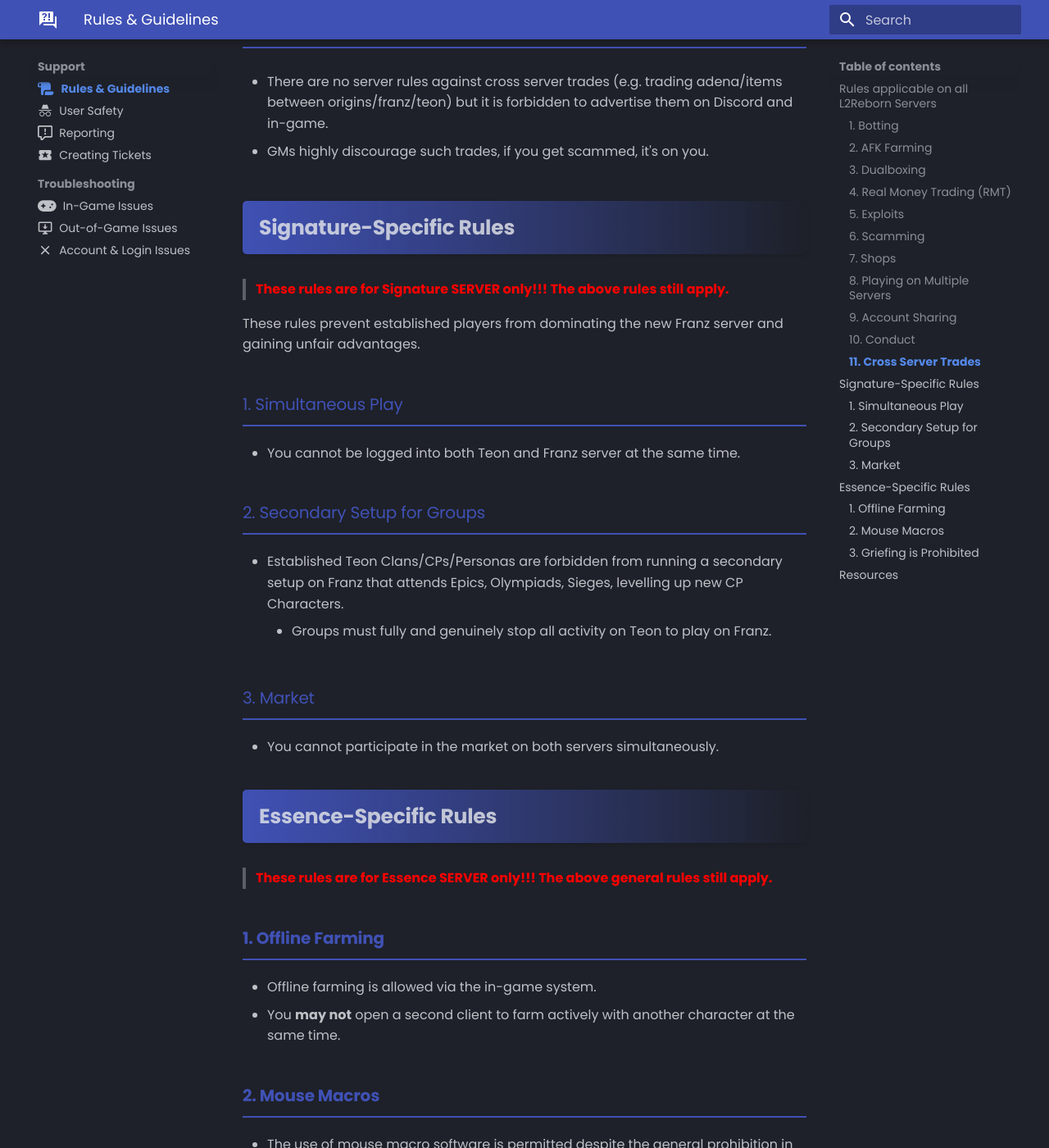
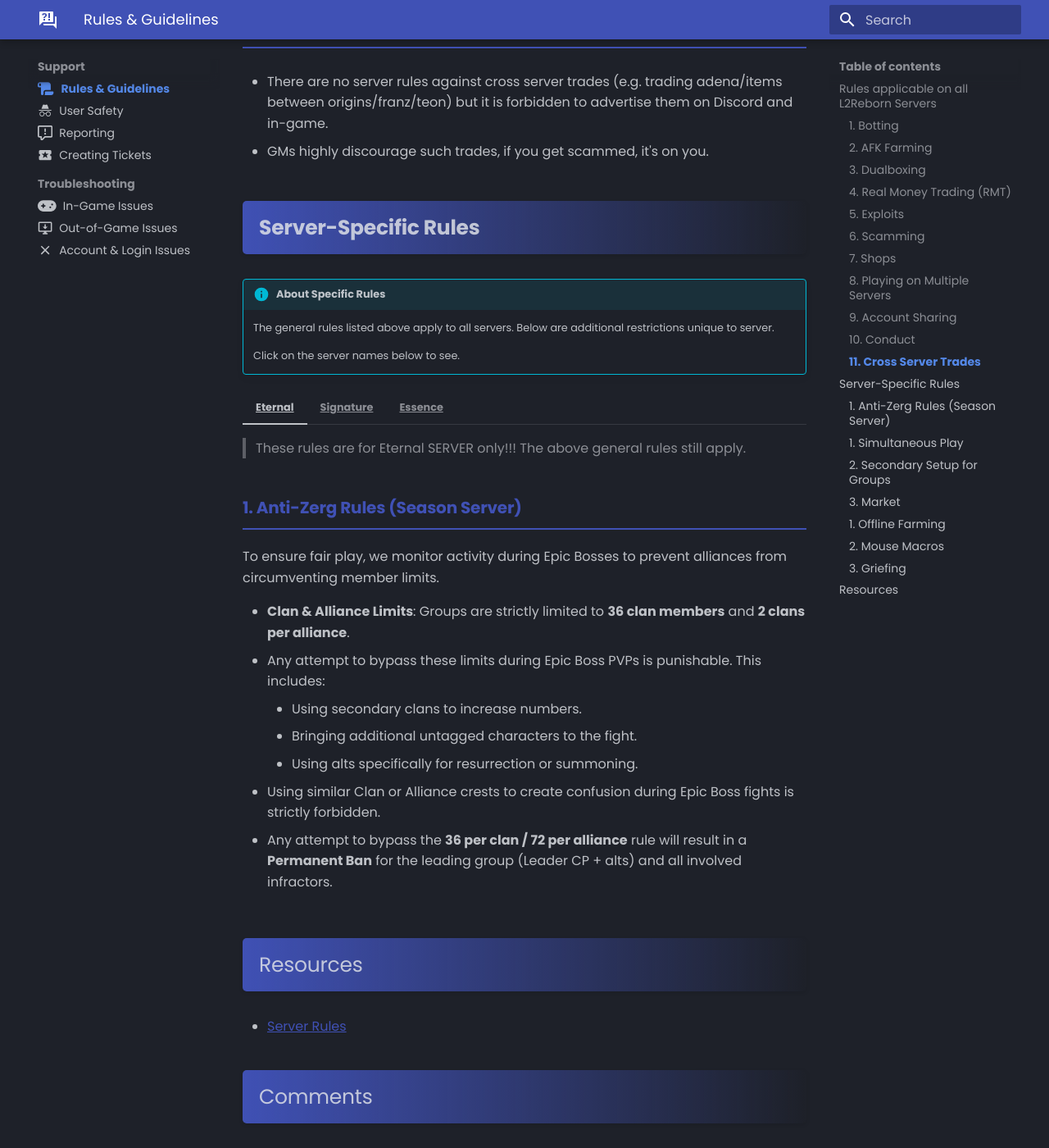
Before and after one commit to tab1-web/faq, an MkDocs documentation site: the page built from docs/support/rules.md, in a window 1280 px wide and 1400 px high, scrolled down 3969 px. Shown: the whole window at 82% size. Built offline with MkDocs 1.6.1 and Material for MkDocs 9.7.7, drawn with Linux system fonts in a browser that asks for light colours; some web fonts are replaced; comment, search, counter and statistics services are not loaded; some of the changed text lies outside the part shown.

Commit message:
adding updates and timers to eternal, adding new rules & revision

```diff
--- a/docs/eternal/general.md
+++ b/docs/eternal/general.md
@@ -255,10 +255,15 @@ icon: material/clock-time-one-outline
 </style>
 
 ## Time Tables
-<figure><h4 style="margin-top:10px;">Timers might change with new information being put out in
-<a href="https://discord.com/channels/622089207028121602/1091647392836767864">📢│eternal-il-news</a>, check back frequently! <br> These are not all the timers, check the <a href="https://l2reborn.org/eternal-interlude/full-description/">features page</a> to view the others</h4></figure>
+<figure><h4 style="margin-top:10px; color:white;">Timers might change with new information being put out in
+<a href="https://discord.com/channels/622089207028121602/1091647392836767864">📢│eternal-il-news</a>, check back frequently! <br> <br> These are not all the timers, check the <a href="https://l2reborn.org/eternal-interlude/full-description/">features page</a> to view the others <br> Mammons you will see 16-20 minutes after the competition cycle. <br> Stage Rates are with <a href="/faq/gameplay/progression/voting/">VIP!</a></h4></figure>
 
 <div class="grid cards">
+  <div class="md-typeset card countdown-card" data-target="2026-01-09T18:00:00Z">
+    <h3>Open Beta Test (OBT)</h3>
+    <p><strong>Time:</strong> Jan 9th at 18:00 UTC</p>
+    <p><strong>Time Remaining:</strong> <span class="countdown-display"></span></p>
+  </div>
 
   <!-- Server without NPC Opening -->
   <div class="md-typeset card countdown-card" data-target="2026-01-16T17:00:00Z">
@@ -273,6 +278,60 @@ icon: material/clock-time-one-outline
     <p><strong>Time:</strong> January 16th at 18:00 UTC</p>
     <p><strong>Time Remaining:</strong> <span class="countdown-display"></span></p>
   </div>
+
+  <div class="md-typeset card countdown-card" data-target="2026-01-19T18:00:00Z">
+    <h3>Catacombs & Necropolis</h3>
+    <p><strong>Time:</strong> Jan 19th at 18:00 UTC</p>
+    <p><strong>Time Remaining:</strong> <span class="countdown-display"></span></p>
+  </div>
+
+  <div class="md-typeset card countdown-card" data-target="2026-01-23T18:00:00Z">
+    <h3>First Mammon (No A/S)</h3>
+    <p><strong>Time:</strong> Jan 23rd at 18:00 UTC</p>
+    <p><strong>Time Remaining:</strong> <span class="countdown-display"></span></p>
+  </div>
+
+  <div class="md-typeset card countdown-card" data-target="2026-01-25T18:00:00Z">
+    <h3>First Castle Sieges</h3>
+    <p><strong>Time:</strong> Jan 25th at 18:00 UTC</p>
+    <p><strong>Time Remaining:</strong> <span class="countdown-display"></span></p>
+  </div>
+
+  <div class="md-typeset card countdown-card" data-target="2026-01-30T18:00:00Z">
+    <h3>A-Grade Mammon</h3>
+    <p><strong>Time:</strong> Jan 30th at 18:00 UTC</p>
+    <p><strong>Time Remaining:</strong> <span class="countdown-display"></span></p>
+  </div>
+
+  <div class="md-typeset card countdown-card" data-target="2026-02-09T20:30:00Z">
+    <h3>First Olympiad Cycle</h3>
+    <p><strong>Time:</strong> Feb 9th at 20:30 UTC</p>
+    <p><strong>Time Remaining:</strong> <span class="countdown-display"></span></p>
+  </div>
+
+  <div class="md-typeset card countdown-card" data-target="2026-02-13T18:00:00Z">
+    <h3>S-Grade Mammon</h3>
+    <p><strong>Time:</strong> Feb 13th at 18:00 UTC</p>
+    <p><strong>Time Remaining:</strong> <span class="countdown-display"></span></p>
+  </div>
+
+  <div class="md-typeset card countdown-card" data-target="2026-02-16T00:00:00Z">
+    <h3>First Heroes</h3>
+    <p><strong>Time:</strong> Feb 16th at 00:00 UTC</p>
+    <p><strong>Time Remaining:</strong> <span class="countdown-display"></span></p>
+  </div>
+
+  <div class="md-typeset card countdown-card" data-target="2026-02-25T18:00:00Z">
+    <h3>Stage 2: B-Grade & x10 Rates</h3>
+    <p><strong>Time:</strong> Feb 25th at 18:00 UTC</p>
+    <p><strong>Time Remaining:</strong> <span class="countdown-display"></span></p>
+  </div>
+
+<div class="md-typeset card countdown-card" data-target="2026-03-25T18:00:00Z">
+  <h3>Stage 3: x30 Rates</h3>
+  <p><strong>Time:</strong> March 25th at 18:00 UTC</p>
+  <p><strong>Time Remaining:</strong> <span class="countdown-display"></span></p>
+</div>
 
 </div>
 
--- a/docs/support/rules.md
+++ b/docs/support/rules.md
@@ -118,45 +118,56 @@ icon: fontawesome/solid/scroll
 
 - GMs highly discourage such trades, if you get scammed, it's on you.
 
-## **Signature-Specific Rules**
+## **Server-Specific Rules**
 
-> **These rules are for Signature SERVER only!!! The above rules still apply.**{style="color:red;"}
+!!! info "About Specific Rules"
+    The general rules listed above apply to all servers. Below are additional restrictions unique to server.
 
-These rules prevent established players from dominating the new Franz server and gaining unfair advantages.
+    Click on the server names below to see.
 
-### 1. Simultaneous Play
-- You cannot be logged into both Teon and Franz server at the same time.
+=== "Eternal"
 
-### 2. Secondary Setup for Groups
-- Established Teon Clans/CPs/Personas are forbidden from running a secondary setup on Franz that attends Epics, Olympiads, Sieges, levelling up new CP Characters.
-    - Groups must fully and genuinely stop all activity on Teon to play on Franz.
+    > These rules are for Eternal SERVER only!!! The above general rules still apply.
 
-### 3. Market
-- You cannot participate in the market on both servers simultaneously.
+    ### **1. Anti-Zerg Rules (Season Server)**
 
-## **Essence-Specific Rules**
+    To ensure fair play, we monitor activity during Epic Bosses to prevent alliances from circumventing member limits.
 
-> **These rules are for Essence SERVER only!!! The above general rules still apply.**{style="color:red;"}
+    * **Clan & Alliance Limits**: Groups are strictly limited to **36 clan members** and **2 clans per alliance**.
+    * Any attempt to bypass these limits during Epic Boss PVPs is punishable. This includes:
+        * Using secondary clans to increase numbers.
+        * Bringing additional untagged characters to the fight.
+        * Using alts specifically for resurrection or summoning.
+    * Using similar Clan or Alliance crests to create confusion during Epic Boss fights is strictly forbidden.
+    * Any attempt to bypass the **36 per clan / 72 per alliance** rule will result in a **Permanent Ban** for the leading group (Leader CP + alts) and all involved infractors.
 
-### **1. Offline Farming**
+=== "Signature"
 
-- Offline farming is allowed via the in-game system.
-- You **may not** open a second client to farm actively with another character at the same time.
+    > These rules are for Signature SERVER only!!! The above rules still apply.
 
+    ### **1. Simultaneous Play**
+    - You cannot be logged into both Teon and Franz server at the same time.
 
+    ### **2. Secondary Setup for Groups**
+    - Established Teon Clans/CPs are forbidden from running secondary setups on Franz for Epics, Olympiads, or Sieges.
+    - Groups must fully stop activity on Teon to play on Franz.
 
-### **2. Mouse Macros**
+    ### **3. Market**
+    - You cannot have stores (networks of stores, bypasses of store limitation), which plays market in both servers trying to build wealth in both servers simultaneously.
 
-- The use of mouse macro software is permitted despite the general prohibition in Rule 1.
-- Use of generic auto-clickers or random macro software is not permitted.
+=== "Essence"
 
+    > These rules are for Essence SERVER only!!! The above general rules still apply.
 
+    ### **1. Offline Farming**
+    - Offline farming is allowed via the in-game system.
+    - You may not open a second client to farm actively with another character at the same time.
 
-### **3. Griefing is Prohibited**
+    ### **2. Mouse Macros**
+    - Mouse macro software is permitted here, despite the general prohibition in Rule 1.
 
-- **Any actions considered "griefing" are not allowed (FOR ESSENCE SERVER ONLY)**{style="color:red;"}
-- See: [Changelog Essence-66](https://l2reborn.org/news/changelog-essence-66/) for more details.
-
+    ### **3. Griefing**
+    - **Any actions considered "griefing" are not allowed** (Strictly for Essence).
 
 ## Resources
 
```
Also changed, not shown: docs/eternal/js/timer.js (+14 -3 lines), docs/gameplay/progression/voting.md (+8 -6 lines).
